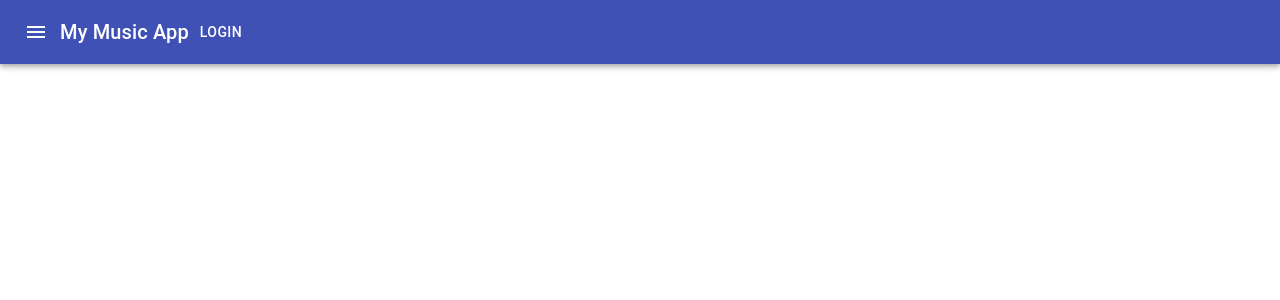
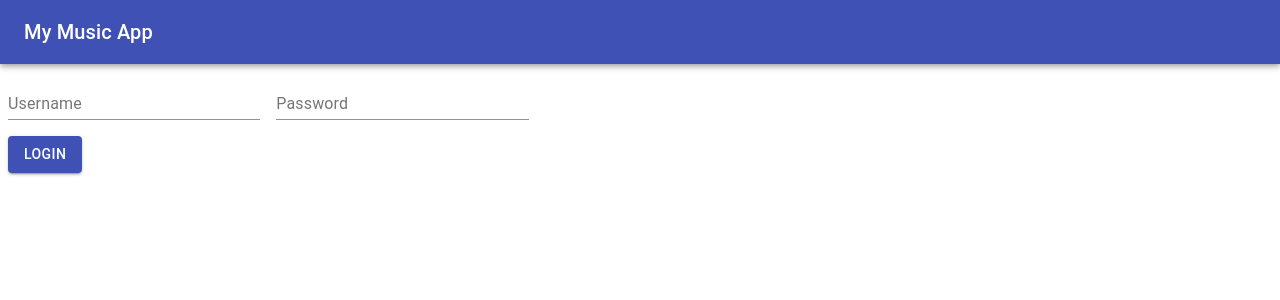
Before and after one commit to Christrevino22/js-411-new-music-app, a React (Create React App) app: page / in a window 1280 px wide. Shown: the top 300 px of the page. Built offline with nearby package versions, Linux system fonts and the light colour scheme.

Commit message:
updated login with textfield and button now need to figure out how to gut my button a state

```diff
--- a/src/App.js
+++ b/src/App.js
@@ -3,9 +3,12 @@ import { withStyles } from "@material-ui/core/styles";
 import AppBar from "@material-ui/core/AppBar";
 import Toolbar from "@material-ui/core/Toolbar";
 import Typography from "@material-ui/core/Typography";
-import Button from "@material-ui/core/Button";
-import IconButton from "@material-ui/core/IconButton";
-import MenuIcon from "@material-ui/icons/Menu";
+import Dashboard from "./Components/Dashboard/Dashboard";
+import TextField from "./Components/TextField/Textfield";
+import LoginButton from "./Components/Button/LoginButton";
+// import Button from "@material-ui/core/Button";
+// import IconButton from "@material-ui/core/IconButton";
+// import MenuIcon from "@material-ui/icons/Menu";
 
 const useStyles = withStyles((theme) => ({
   root: {
@@ -21,9 +24,13 @@ const useStyles = withStyles((theme) => ({
 
 // const [loggedIn, setloggedIn] = useState(false);
 //tomrrow when you get home you need to finish this project already and prove to yourslelf that you got this shit
-//first i will start by converting the function based component into a class based component *****FINISHED*******
-//Second i need to figure out how to use the withStyles stuff out and how to  execute what i need******INPROGESS*******
-//
+//1ST i will start by converting the function based component into a class based component *****FINISHED*******
+//2ND i need to figure out how to use the withStyles stuff out and how to  execute what i need****FINISHED*****
+//3RD ILL NEED TO MAKE THE USERNAME AND PASSWORD TEXTFIELDS*******FINISHED*****
+//4TH ILL NEED TO CREATE A BUTTON UNDER MY TEXTFIELD******FINSIHED******
+//5TH ILL NEEED TO CREATE A DASHBOARD COMPONENT *****FINISHED******
+//6TH NEED TO FIND A WAY TO ADD FUNCITONALITY TO MY LOGIN BUTTON
+//NEED TO TOO CATCH UP THIS PROJECT IS DUE ON TUESDAY
 
 class LoginAppBar extends Component {
   constructor(props) {
@@ -33,27 +40,39 @@ class LoginAppBar extends Component {
       loggedIn: false,
     };
   }
+
+  handleChange = (event) => {
+    this.setState({ loggedIn: !this.state.loggedIn });
+  };
+  componentDidMount() {
+    console.log("Mounted", this.state.loggedIn);
+  }
+
+  componentDidUpdate() {
+    console.log("UPDATED", this.state.loggedIn);
+  }
+
   render() {
-    const classes = withStyles();
+    const classes = withStyles;
 
-    return (
+    return this.state.loggedIn ? (
+      <Dashboard />
+    ) : (
+      // the code for your login screen
       <div className={classes.root}>
         <AppBar position="static">
           <Toolbar>
-            <IconButton
-              edge="start"
-              className={classes.menuButton}
-              color="inherit"
-              aria-label="menu"
-            >
-              <MenuIcon />
-            </IconButton>
             <Typography variant="h6" className={classes.title}>
               My Music App
             </Typography>
-            <Button color="inherit">Login</Button>
+            {/* LOGIN SHOULD BE AROUND HERE MORE OR LESS NEED TO REMEMBER HOW I DID MY OTHER PAGE  */}
           </Toolbar>
         </AppBar>
+        <TextField />
+        <LoginButton
+          loggedIn={this.state.loggedIn}
+          handleChange={this.handleChange}
+        />
       </div>
     );
   }
--- /dev/null
+++ b/src/Components/Button/LoginButton.js
@@ -0,0 +1,30 @@
+import React from "react";
+import { makeStyles } from "@material-ui/core/styles";
+import Button from "@material-ui/core/Button";
+
+const useStyles = makeStyles((theme) => ({
+  root: {
+    "& > *": {
+      margin: theme.spacing(1),
+    },
+  },
+}));
+function LoginButton(props) {
+  console.log("PROPS", props);
+  const classes = useStyles();
+
+  return (
+    <div className={classes.root}>
+      <Button
+        variant="contained"
+        color="primary"
+        loggedin={props.loggedin}
+        handleChange={props.handleChange}
+      >
+        Login
+      </Button>
+    </div>
+  );
+}
+
+export default LoginButton;
--- /dev/null
+++ b/src/Components/Button/index.js
@@ -0,0 +1,2 @@
+import Button from "./Button";
+export default Button;
--- /dev/null
+++ b/src/Components/Dashboard/Dashboard.js
@@ -0,0 +1,12 @@
+import React, { Component } from "react";
+
+class Dashboard extends Component {
+  render() {
+    return (
+      <div>
+        <h1>THIS IS YOUR DASHBOARD!!!!!!!</h1>
+      </div>
+    );
+  }
+}
+export default Dashboard;
--- /dev/null
+++ b/src/Components/Dashboard/index.js
@@ -0,0 +1,2 @@
+import Dashboard from './Dashboard';
+export default Dashboard;
--- /dev/null
+++ b/src/Components/TextField/Textfield.js
@@ -0,0 +1,25 @@
+import React from "react";
+import { makeStyles } from "@material-ui/core/styles";
+import TextField from "@material-ui/core/TextField";
+
+const useStyles = makeStyles((theme) => ({
+  root: {
+    "& > *": {
+      margin: theme.spacing(1),
+      width: "25ch",
+    },
+  },
+}));
+
+export default function Textfield() {
+  const classes = useStyles();
+
+  return (
+    <form className={classes.root} noValidate autoComplete="off">
+      <TextField id="standard-basic" label="Username" />
+      <TextField id="standard-basic" label="Password" />
+      {/* <TextField id="filled-basic" label="Filled" variant="filled" /> */}
+      {/* <TextField id="outlined-basic" label="Outlined" variant="outlined" /> */}
+    </form>
+  );
+}
--- /dev/null
+++ b/src/Components/TextField/index.js
@@ -0,0 +1,2 @@
+import Textfield from './Textfield';
+export default Textfield;
```
Also changed, not shown: src/App.css (+0 -35 lines), 1 other file (tests, documents, lock files or other folders).
